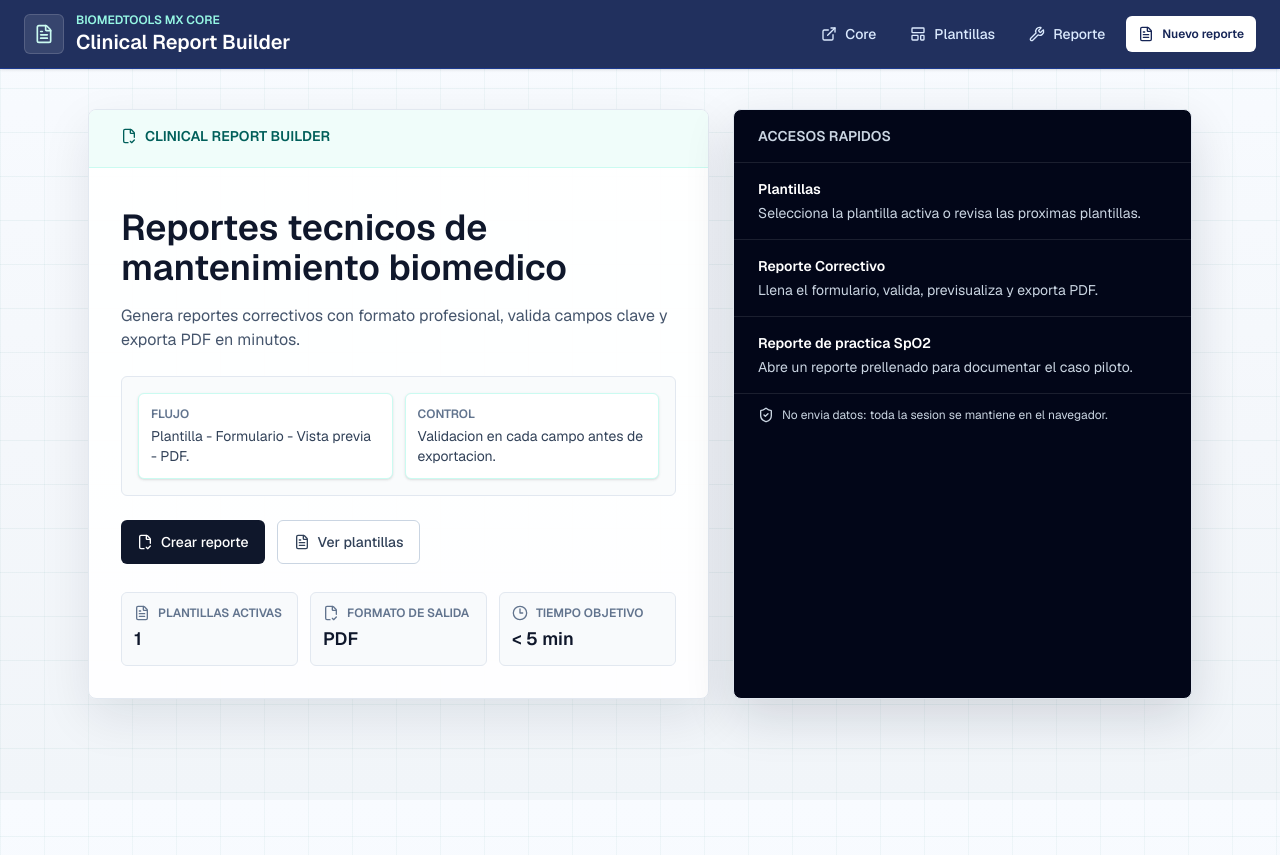
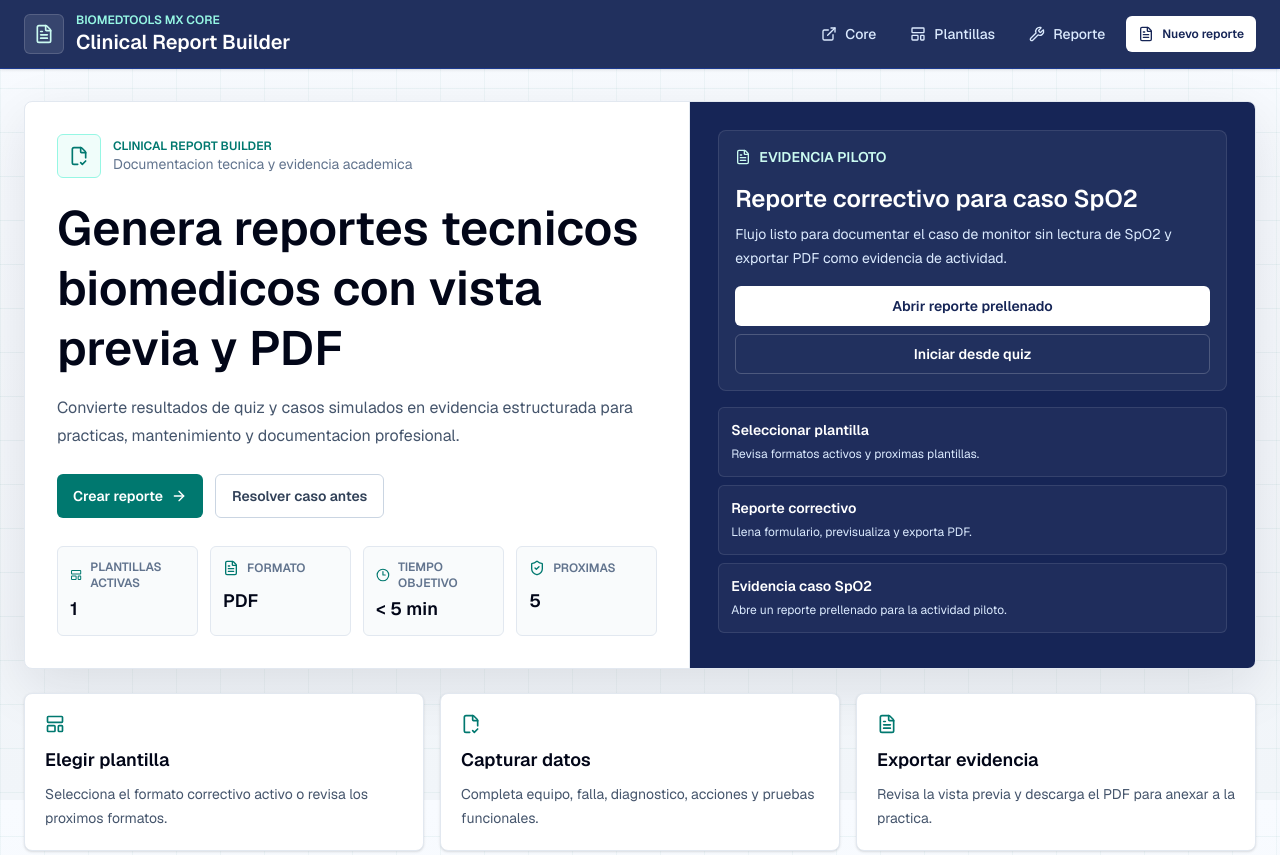
Before and after one commit to sircalch/clinical-report-builder, a Next.js app: page / in a window 1280 px wide. Shown: the top 855 px of the page. Built offline with nearby package versions, Linux system fonts and the light colour scheme; no server answers.

Commit message:
Polish report entry pages

```diff
--- a/app/page.tsx
+++ b/app/page.tsx
@@ -1,10 +1,26 @@
-import { Clock3, FileCheck2, FileText, ShieldCheck } from "lucide-react";
+import {
+  ArrowRight,
+  Clock3,
+  FileCheck2,
+  FileText,
+  LayoutTemplate,
+  ShieldCheck,
+} from "lucide-react";
 import Link from "next/link";
 import { redirect } from "next/navigation";
+
+import { reportTemplates } from "@/data/templates";
 
 type HomeProps = {
   searchParams: Promise<Record<string, string | string[] | undefined>>;
 };
+
+const QUIZ_ARENA_URL =
+  process.env.NEXT_PUBLIC_QUIZ_ARENA_URL ??
+  "https://biomed-quiz-arena.vercel.app";
+const CASE_SIMULATOR_URL =
+  process.env.NEXT_PUBLIC_CASE_SIMULATOR_URL ??
+  "https://biomed-case-simulator.vercel.app";
 
 function toBuilderQuery(params: Record<string, string | string[] | undefined>) {
   const query = new URLSearchParams();
@@ -29,130 +45,173 @@ export default async function Home({ searchParams }: HomeProps) {
     redirect(`/builder/corrective${query ? `?${query}` : ""}`);
   }
 
+  const activeTemplates = reportTemplates.filter((template) => template.enabled);
+  const upcomingTemplates = reportTemplates.length - activeTemplates.length;
+
+  const metrics = [
+    { label: "Plantillas activas", value: activeTemplates.length, icon: LayoutTemplate },
+    { label: "Formato", value: "PDF", icon: FileText },
+    { label: "Tiempo objetivo", value: "< 5 min", icon: Clock3 },
+    { label: "Proximas", value: upcomingTemplates, icon: ShieldCheck },
+  ];
+
   const quickLinks = [
     {
       href: "/templates",
-      title: "Plantillas",
-      description: "Selecciona la plantilla activa o revisa las proximas plantillas.",
+      title: "Seleccionar plantilla",
+      body: "Revisa formatos activos y proximas plantillas.",
     },
     {
       href: "/builder/corrective",
-      title: "Reporte Correctivo",
-      description: "Llena el formulario, valida, previsualiza y exporta PDF.",
+      title: "Reporte correctivo",
+      body: "Llena formulario, previsualiza y exporta PDF.",
     },
     {
       href: "/builder/corrective?activity=case&caseId=monitor-sin-spo2&equipment=Monitor%20multiparametrico",
-      title: "Reporte de practica SpO2",
-      description: "Abre un reporte prellenado para documentar el caso piloto.",
+      title: "Evidencia caso SpO2",
+      body: "Abre un reporte prellenado para la actividad piloto.",
     },
   ];
 
-  const metrics = [
-    { label: "Plantillas activas", value: "1", icon: FileText },
-    { label: "Formato de salida", value: "PDF", icon: FileCheck2 },
-    { label: "Tiempo objetivo", value: "< 5 min", icon: Clock3 },
+  const workflow = [
+    {
+      title: "Elegir plantilla",
+      body: "Selecciona el formato correctivo activo o revisa los proximos formatos.",
+      icon: LayoutTemplate,
+    },
+    {
+      title: "Capturar datos",
+      body: "Completa equipo, falla, diagnostico, acciones y pruebas funcionales.",
+      icon: FileCheck2,
+    },
+    {
+      title: "Exportar evidencia",
+      body: "Revisa la vista previa y descarga el PDF para anexar a la practica.",
+      icon: FileText,
+    },
   ];
 
   return (
-    <div className="flex min-h-screen flex-col">
-      <main className="mx-auto grid w-full max-w-6xl gap-6 px-4 py-10 md:px-6 lg:grid-cols-[1.15fr_0.85fr]">
-        <section className="overflow-hidden rounded-lg border border-slate-200 bg-white/95 shadow-[0_18px_50px_rgba(15,23,42,0.09)]">
-          <div className="border-b border-teal-100 bg-teal-50 px-6 py-4 md:px-8">
-            <p className="inline-flex items-center gap-2 text-sm font-semibold uppercase tracking-wide text-teal-800">
-              <FileCheck2 className="h-4 w-4" aria-hidden="true" />
+    <div className="min-h-screen">
+      <main className="mx-auto w-full max-w-7xl px-4 py-8 md:px-6">
+        <section className="overflow-hidden rounded-lg border border-slate-200 bg-white shadow-[0_18px_55px_rgba(15,23,42,0.10)]">
+          <div className="grid lg:grid-cols-[1.08fr_0.92fr]">
+            <div className="p-6 md:p-8">
+              <div className="flex items-center gap-3">
+                <span className="flex h-11 w-11 items-center justify-center rounded-md border border-teal-200 bg-teal-50 text-teal-700">
+                  <FileCheck2 className="h-5 w-5" aria-hidden="true" />
+                </span>
+                <div>
+                  <p className="text-xs font-semibold uppercase tracking-wide text-teal-700">
                     Clinical Report Builder
                   </p>
+                  <p className="text-sm text-slate-500">
+                    Documentacion tecnica y evidencia academica
+                  </p>
                 </div>
-          <div className="p-6 md:p-8">
-          <h1 className="mt-2 text-3xl font-semibold text-slate-900 md:text-4xl">
-            Reportes tecnicos de mantenimiento biomedico
+              </div>
+
+              <h1 className="mt-5 max-w-3xl text-3xl font-semibold leading-tight text-slate-950 md:text-5xl">
+                Genera reportes tecnicos biomedicos con vista previa y PDF
               </h1>
-          <p className="mt-4 max-w-2xl text-slate-600">
-            Genera reportes correctivos con formato profesional, valida campos
-            clave y exporta PDF en minutos.
+              <p className="mt-4 max-w-3xl text-base leading-7 text-slate-600">
+                Convierte resultados de quiz y casos simulados en evidencia
+                estructurada para practicas, mantenimiento y documentacion
+                profesional.
               </p>
-          <section className="mt-6 grid gap-3 rounded-md border border-slate-200 bg-slate-50/80 p-4 md:grid-cols-2">
-            <article className="rounded-md border border-teal-100 bg-white p-3 shadow-sm">
-              <p className="text-xs font-semibold uppercase tracking-wide text-slate-500">
-                Flujo
-              </p>
-              <p className="mt-1 text-sm text-slate-700">
-                Plantilla - Formulario - Vista previa - PDF.
-              </p>
-            </article>
-            <article className="rounded-md border border-teal-100 bg-white p-3 shadow-sm">
-              <p className="text-xs font-semibold uppercase tracking-wide text-slate-500">
-                Control
-              </p>
-              <p className="mt-1 text-sm text-slate-700">
-                Validacion en cada campo antes de exportacion.
-              </p>
-            </article>
-          </section>
+
               <div className="mt-6 flex flex-wrap gap-3">
                 <Link
                   href="/builder/corrective"
-              className="inline-flex min-h-11 items-center justify-center gap-2 rounded-md bg-slate-900 px-4 py-2 text-sm font-medium text-white transition hover:bg-slate-700"
+                  className="inline-flex min-h-11 items-center justify-center gap-2 rounded-md bg-teal-700 px-4 py-2 text-sm font-semibold text-white transition hover:bg-teal-800"
                 >
-              <FileCheck2 className="h-4 w-4" aria-hidden="true" />
                   Crear reporte
+                  <ArrowRight className="h-4 w-4" aria-hidden="true" />
                 </Link>
-            <Link
-              href="/templates"
-              className="inline-flex min-h-11 items-center justify-center gap-2 rounded-md border border-slate-300 bg-white px-4 py-2 text-sm font-medium text-slate-700 transition hover:bg-slate-100"
+                <a
+                  href={`${CASE_SIMULATOR_URL}/cases/monitor-sin-spo2`}
+                  className="inline-flex min-h-11 items-center justify-center rounded-md border border-slate-300 bg-white px-4 py-2 text-sm font-semibold text-slate-700 transition hover:border-teal-200 hover:bg-teal-50 hover:text-teal-800"
                 >
-              <FileText className="h-4 w-4" aria-hidden="true" />
-              Ver plantillas
-            </Link>
+                  Resolver caso antes
+                </a>
               </div>
-          <div className="mt-7 grid gap-3 sm:grid-cols-3">
+
+              <div className="mt-7 grid gap-3 sm:grid-cols-2 lg:grid-cols-4">
                 {metrics.map((item) => (
                   <article
                     key={item.label}
-                className="rounded-md border border-slate-200 bg-slate-50/90 p-3"
+                    className="rounded-md border border-slate-200 bg-slate-50/80 p-3"
                   >
-                <div className="flex items-center gap-2 text-slate-500">
-                  <item.icon className="h-4 w-4" aria-hidden="true" />
-                  <p className="text-xs font-semibold uppercase tracking-wide">
+                    <p className="inline-flex items-center gap-2 text-xs font-semibold uppercase tracking-wide text-slate-500">
+                      <item.icon className="h-4 w-4 text-teal-700" aria-hidden="true" />
                       {item.label}
                     </p>
-                </div>
-                <p className="mt-1 text-lg font-semibold text-slate-900">
+                    <p className="mt-1 text-lg font-semibold text-slate-950">
                       {item.value}
                     </p>
                   </article>
                 ))}
               </div>
             </div>
+
+            <aside className="border-t border-slate-200 bg-blue-950 p-5 text-white lg:border-l lg:border-t-0 md:p-7">
+              <div className="rounded-lg border border-white/10 bg-white/[0.05] p-4">
+                <h2 className="inline-flex items-center gap-2 text-sm font-semibold uppercase tracking-wide text-teal-100">
+                  <FileText className="h-4 w-4" aria-hidden="true" />
+                  Evidencia piloto
+                </h2>
+                <p className="mt-3 text-2xl font-semibold leading-tight">
+                  Reporte correctivo para caso SpO2
+                </p>
+                <p className="mt-2 text-sm leading-6 text-blue-100">
+                  Flujo listo para documentar el caso de monitor sin lectura de
+                  SpO2 y exportar PDF como evidencia de actividad.
+                </p>
+                <div className="mt-4 grid gap-2">
+                  <Link
+                    href="/builder/corrective?activity=case&caseId=monitor-sin-spo2&equipment=Monitor%20multiparametrico"
+                    className="inline-flex min-h-10 items-center justify-center rounded-md bg-white px-3 py-2 text-sm font-semibold text-blue-950 transition hover:bg-blue-50"
+                  >
+                    Abrir reporte prellenado
+                  </Link>
+                  <a
+                    href={`${QUIZ_ARENA_URL}/quiz/monitoreo-signos-vitales?mode=study&difficulty=intermediate`}
+                    className="inline-flex min-h-10 items-center justify-center rounded-md border border-white/20 px-3 py-2 text-sm font-semibold text-white transition hover:bg-white/10"
+                  >
+                    Iniciar desde quiz
+                  </a>
+                </div>
+              </div>
+
+              <div className="mt-4 grid gap-2">
+                {quickLinks.map((item) => (
+                  <Link
+                    key={item.href}
+                    href={item.href}
+                    className="block rounded-md border border-white/10 bg-white/[0.04] p-3 transition hover:bg-white/[0.08]"
+                  >
+                    <p className="text-sm font-semibold text-white">{item.title}</p>
+                    <p className="mt-1 text-xs leading-5 text-blue-100">{item.body}</p>
+                  </Link>
+                ))}
+              </div>
+            </aside>
+          </div>
         </section>
 
-        <section className="overflow-hidden rounded-lg border border-slate-200 bg-slate-950 text-white shadow-[0_18px_50px_rgba(15,23,42,0.14)]">
-          <header className="border-b border-white/10 px-6 py-4">
-            <h2 className="text-sm font-semibold uppercase tracking-wide text-slate-300">
-              Accesos rapidos
+        <section className="mt-6 grid gap-4 md:grid-cols-3">
+          {workflow.map((item) => (
+            <article
+              key={item.title}
+              className="rounded-lg border border-slate-200 bg-white p-5 shadow-sm transition hover:-translate-y-0.5 hover:border-teal-200 hover:shadow-md"
+            >
+              <item.icon className="h-5 w-5 text-teal-700" aria-hidden="true" />
+              <h2 className="mt-3 text-lg font-semibold text-slate-950">
+                {item.title}
               </h2>
-          </header>
-          <ul className="divide-y divide-white/10">
-            {quickLinks.map((item) => (
-              <li key={item.href}>
-                <Link
-                  href={item.href}
-                  className="block px-6 py-4 transition hover:bg-white/[0.05]"
-                >
-                  <p className="text-sm font-semibold text-white">{item.title}</p>
-                  <p className="mt-1 text-sm text-slate-300">
-                    {item.description}
-                  </p>
-                </Link>
-              </li>
+              <p className="mt-2 text-sm leading-6 text-slate-600">{item.body}</p>
+            </article>
           ))}
-          </ul>
-          <footer className="border-t border-white/10 px-6 py-3">
-            <p className="inline-flex items-center gap-2 text-xs text-slate-300">
-              <ShieldCheck className="h-4 w-4" aria-hidden="true" />
-              No envia datos: toda la sesion se mantiene en el navegador.
-            </p>
-          </footer>
         </section>
       </main>
     </div>
--- a/app/templates/page.tsx
+++ b/app/templates/page.tsx
@@ -1,63 +1,99 @@
 import Link from "next/link";
-import { ArrowRight, FileText, LayoutTemplate } from "lucide-react";
+import {
+  ArrowRight,
+  FileCheck2,
+  FileText,
+  LayoutTemplate,
+  ShieldCheck,
+} from "lucide-react";
 
 import { TemplateCard } from "@/components/TemplateCard";
 import { reportTemplates } from "@/data/templates";
 
 export default function TemplatesPage() {
+  const activeTemplates = reportTemplates.filter((template) => template.enabled);
+  const upcomingTemplates = reportTemplates.length - activeTemplates.length;
+
   return (
     <div className="min-h-screen">
-      <main className="mx-auto w-full max-w-6xl px-4 py-10 md:px-6">
-        <header className="mb-8 rounded-lg border border-slate-200 bg-white p-5 shadow-sm">
-          <div className="grid gap-5 lg:grid-cols-[1fr_0.7fr]">
+      <main className="mx-auto w-full max-w-7xl px-4 py-8 md:px-6">
+        <header className="rounded-lg border border-slate-200 bg-white p-5 shadow-[0_18px_55px_rgba(15,23,42,0.08)] md:p-6">
+          <div className="grid gap-5 lg:grid-cols-[1fr_0.72fr]">
             <div>
-              <p className="inline-flex items-center gap-2 text-sm font-semibold uppercase tracking-wide text-teal-700">
-                <LayoutTemplate className="h-4 w-4" aria-hidden="true" />
-                Plantillas
+              <div className="flex items-center gap-3">
+                <span className="flex h-11 w-11 items-center justify-center rounded-md border border-teal-200 bg-teal-50 text-teal-700">
+                  <LayoutTemplate className="h-5 w-5" aria-hidden="true" />
+                </span>
+                <div>
+                  <p className="text-xs font-semibold uppercase tracking-wide text-teal-700">
+                    Catalogo de plantillas
+                  </p>
+                  <h1 className="text-3xl font-semibold text-slate-950">
+                    Selecciona formato de reporte
+                  </h1>
+                </div>
+              </div>
+              <p className="mt-4 max-w-3xl text-sm leading-6 text-slate-600">
+                Formatos educativos para documentacion tecnica biomedica. La
+                plantilla correctiva esta activa y el resto marca el crecimiento
+                natural del sistema.
               </p>
-              <h1 className="mt-2 text-3xl font-semibold text-slate-900">
-                Catalogo de plantillas de reporte
-              </h1>
-              <p className="mt-3 max-w-3xl text-slate-600">
-                Formatos educativos para documentacion tecnica biomedica. La
-                plantilla correctiva esta activa; las demas quedan como mapa de
-                crecimiento del sistema.
-              </p>
+              <div className="mt-5 flex flex-wrap gap-3">
+                <Link
+                  href="/builder/corrective"
+                  className="inline-flex min-h-10 items-center justify-center gap-2 rounded-md bg-teal-700 px-3 py-2 text-sm font-semibold text-white transition hover:bg-teal-800"
+                >
+                  Crear reporte correctivo
+                  <ArrowRight className="h-4 w-4" aria-hidden="true" />
+                </Link>
+                <Link
+                  href="/"
+                  className="inline-flex min-h-10 items-center justify-center rounded-md border border-slate-300 bg-white px-3 py-2 text-sm font-semibold text-slate-700 transition hover:bg-slate-50"
+                >
+                  Volver al inicio
+                </Link>
+              </div>
             </div>
-            <aside className="rounded-lg border border-teal-200 bg-teal-50 p-4">
-              <FileText className="h-6 w-6 text-teal-700" aria-hidden="true" />
-              <p className="mt-3 text-sm font-semibold text-teal-950">
-                Flujo recomendado
-              </p>
-              <p className="mt-2 text-sm leading-6 text-slate-700">
-                Caso simulado - Reporte correctivo - Evidencia para actividad
-                piloto.
-              </p>
-            </aside>
+
+            <section className="grid gap-3 rounded-lg border border-slate-200 bg-slate-50 p-4 sm:grid-cols-3 lg:grid-cols-1">
+              {[
+                { label: "Activas", value: activeTemplates.length, icon: FileCheck2 },
+                { label: "Proximas", value: upcomingTemplates, icon: ShieldCheck },
+                { label: "Salida", value: "PDF", icon: FileText },
+              ].map((item) => (
+                <article
+                  key={item.label}
+                  className="rounded-md border border-slate-200 bg-white p-3"
+                >
+                  <p className="inline-flex items-center gap-2 text-xs font-semibold uppercase tracking-wide text-slate-500">
+                    <item.icon className="h-4 w-4 text-teal-700" aria-hidden="true" />
+                    {item.label}
+                  </p>
+                  <p className="mt-1 text-base font-semibold text-slate-950">
+                    {item.value}
+                  </p>
+                </article>
+              ))}
+            </section>
           </div>
         </header>
 
-        <section className="grid gap-4 md:grid-cols-2 xl:grid-cols-3">
-          {reportTemplates.map((template) => (
-            <TemplateCard key={template.id} template={template} />
-          ))}
+        <section className="mt-6">
+          <div className="mb-3 flex flex-wrap items-center justify-between gap-3">
+            <h2 className="inline-flex items-center gap-2 text-sm font-semibold uppercase tracking-wide text-slate-500">
+              <LayoutTemplate className="h-4 w-4" aria-hidden="true" />
+              Plantillas disponibles
+            </h2>
+            <p className="text-sm text-slate-500">
+              Usa la correctiva para el flujo Quiz - Caso - Reporte.
+            </p>
+          </div>
+          <div className="grid gap-4 md:grid-cols-2 xl:grid-cols-3">
+            {reportTemplates.map((template) => (
+              <TemplateCard key={template.id} template={template} />
+            ))}
+          </div>
         </section>
-
-        <div className="mt-8 flex flex-wrap gap-3">
-          <Link
-            href="/"
-            className="inline-flex min-h-10 items-center justify-center rounded-md border border-slate-300 bg-white px-3 py-2 text-sm font-medium text-slate-700 transition hover:bg-slate-100"
-          >
-            Volver al inicio
-          </Link>
-          <Link
-            href="/builder/corrective"
-            className="inline-flex min-h-10 items-center justify-center gap-2 rounded-md bg-teal-700 px-3 py-2 text-sm font-medium text-white transition hover:bg-teal-800"
-          >
-            Crear reporte correctivo
-            <ArrowRight className="h-4 w-4" aria-hidden="true" />
-          </Link>
-        </div>
       </main>
     </div>
   );
```
Also changed, not shown: components/TemplateCard.tsx (+8 -5 lines). Lines whose indentation alone changed are shown as unchanged.
